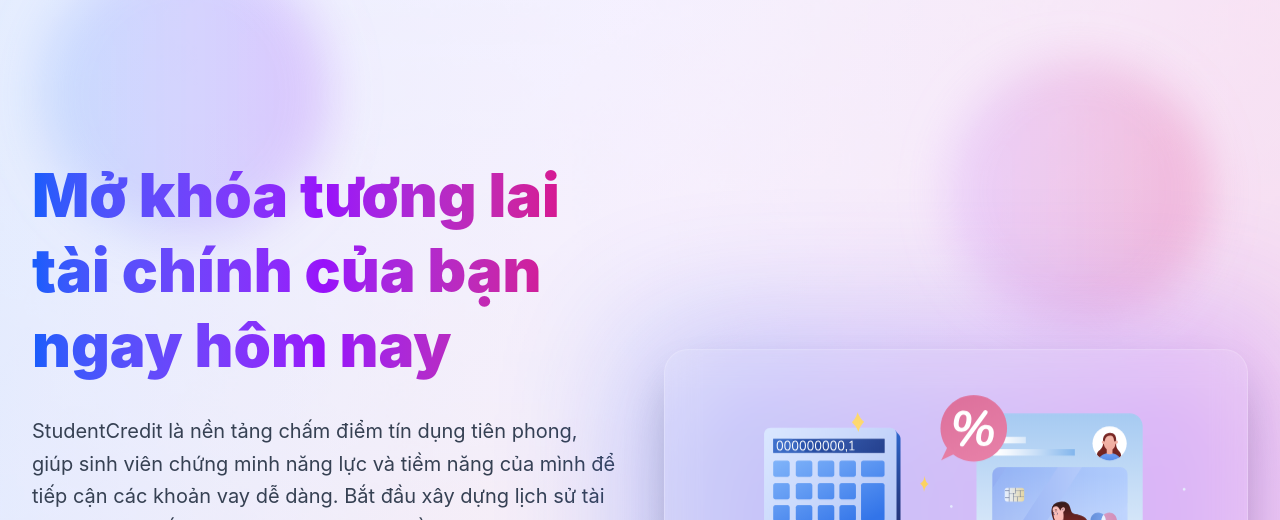
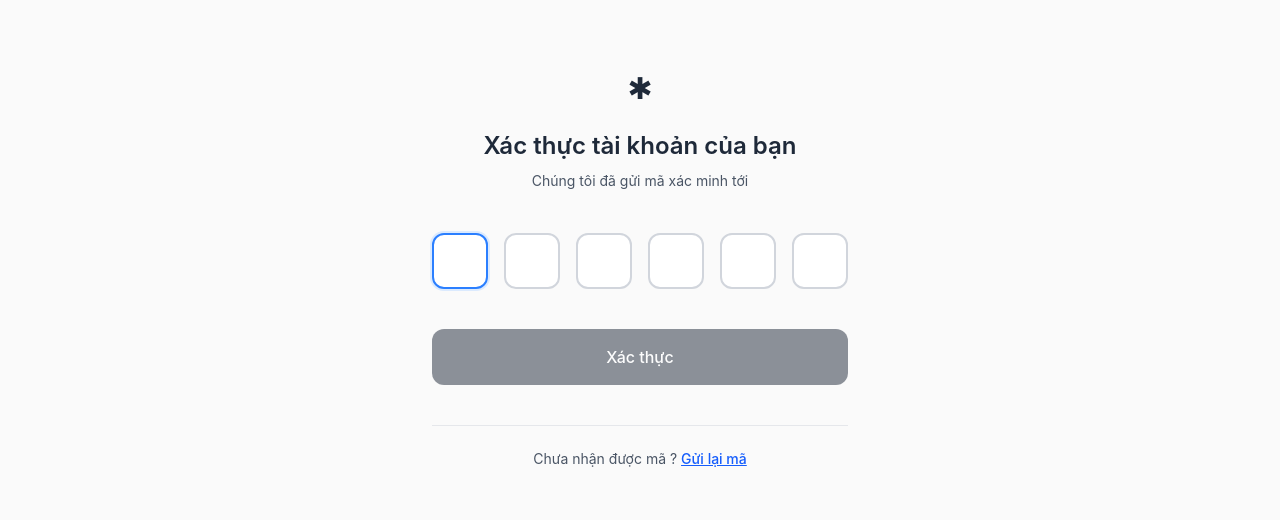
Before and after one commit to thangshelby/Attacker-FrontEnd, a React (Vite) app: page /auth/verify-email in a window 1280 px wide. Before the commit this address led to /landing. Shown: the part 130-650 px from the top of the page. Built offline with nearby package versions, Linux system fonts and the light colour scheme; no server answers.

Commit message:
fix verify email

```diff
--- a/src/pages/auth/VerifyEmail.tsx
+++ b/src/pages/auth/VerifyEmail.tsx
@@ -5,8 +5,9 @@ import { useAuthStore } from "../../store/authStore";
 export default function VerifyEmailPage() {
   const [code, setCode] = useState(["", "", "", "", "", ""]);
   const inputRefs = useRef<Array<HTMLInputElement | null>>([]);
-  const { verifyEmail, resendCode } = useAuth();
-  const { user } = useAuthStore();
+  const { verifyEmail, resendCode ,user} = useAuth();
+  console.log(user)
+  // const { user } = useAuthStore();
 
   useEffect(() => {
     if (inputRefs.current[0]) {
--- a/src/routers/router.tsx
+++ b/src/routers/router.tsx
@@ -13,7 +13,6 @@ import LandingPage from "../pages/user/LandingPage/LandingPage.tsx";
 import NotFoundPage from "../pages/notfound/NotFoundPage";
 import AuthLayout from "../layouts/AuthLayout.tsx";
 import RootLayout from "../layouts/RootLayout";
-import Home from "../pages/user/Home/Home.tsx";
 import Dashboard from "../pages/user/Dashboard/Dashboard.tsx";
 import UserProfile from "@/pages/user/Profile/UserProfile/UserProfile";
 import UniversityProfile from "../pages/user/Profile/UniversityProfile/UniversityProfile.tsx";
@@ -51,6 +50,7 @@ const Router = () => {
 
         {/* PUBLIC ROUTES */}
         <Route path="/landing" element={<LandingPage />} />
+        <Route path="/auth/verify-email" element={<VerifyEmailPage />} />
 
         <Route path="/auth" element={<AuthLayout />}>
           <Route path="login" element={<LoginPage />} />
@@ -59,8 +59,6 @@ const Router = () => {
 
         {/* PROTECTED ROUTES */}
         <Route element={<ProtectedRoute />}>
-          <Route path="/auth/verify-email" element={<VerifyEmailPage />} />
-
           {/* ADMIN ROUTES */}
           <Route path="admin" element={<AdminLayout />}>
             <Route index element={<Navigate to="dashboard" replace />} />
```
